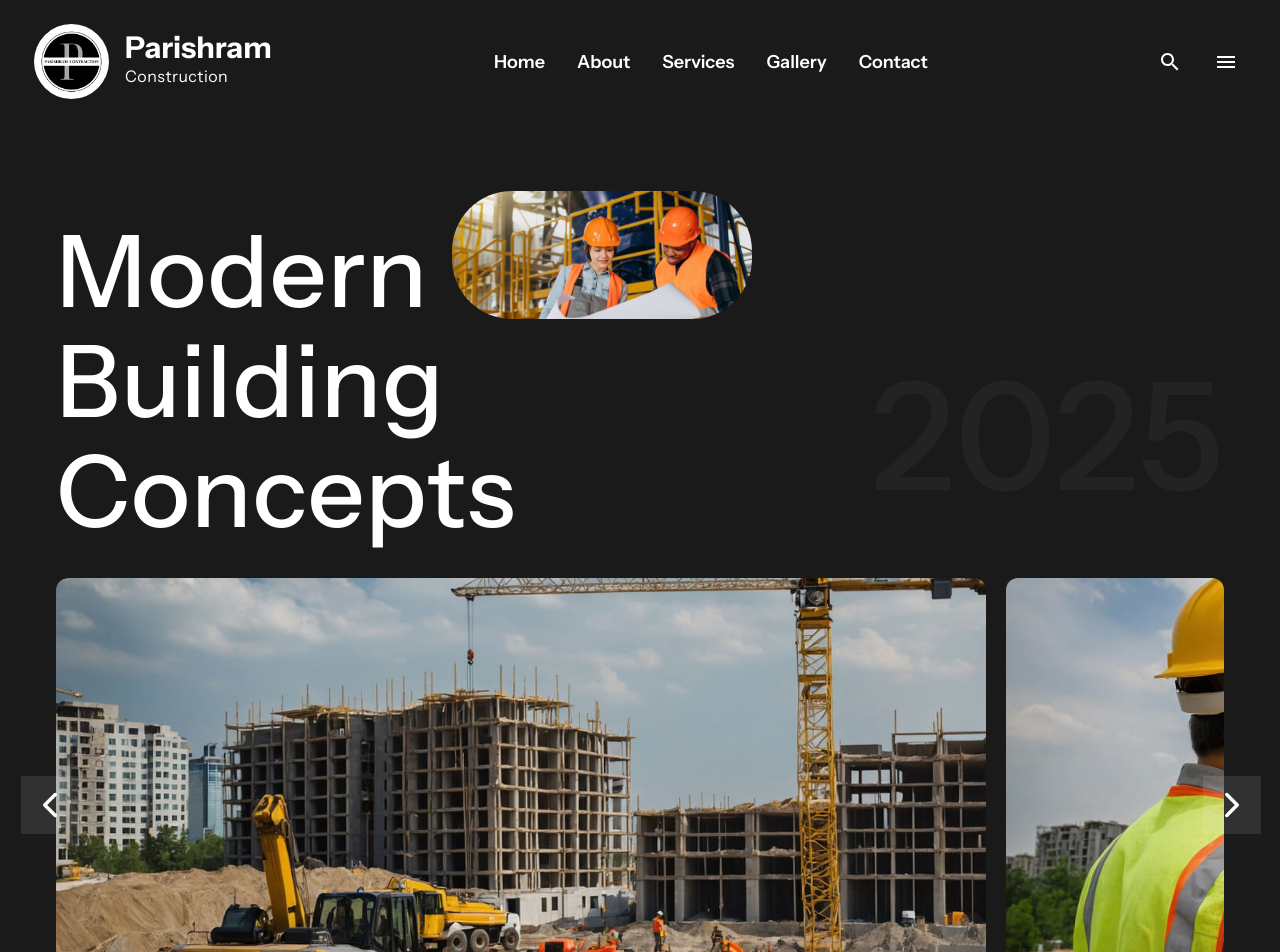
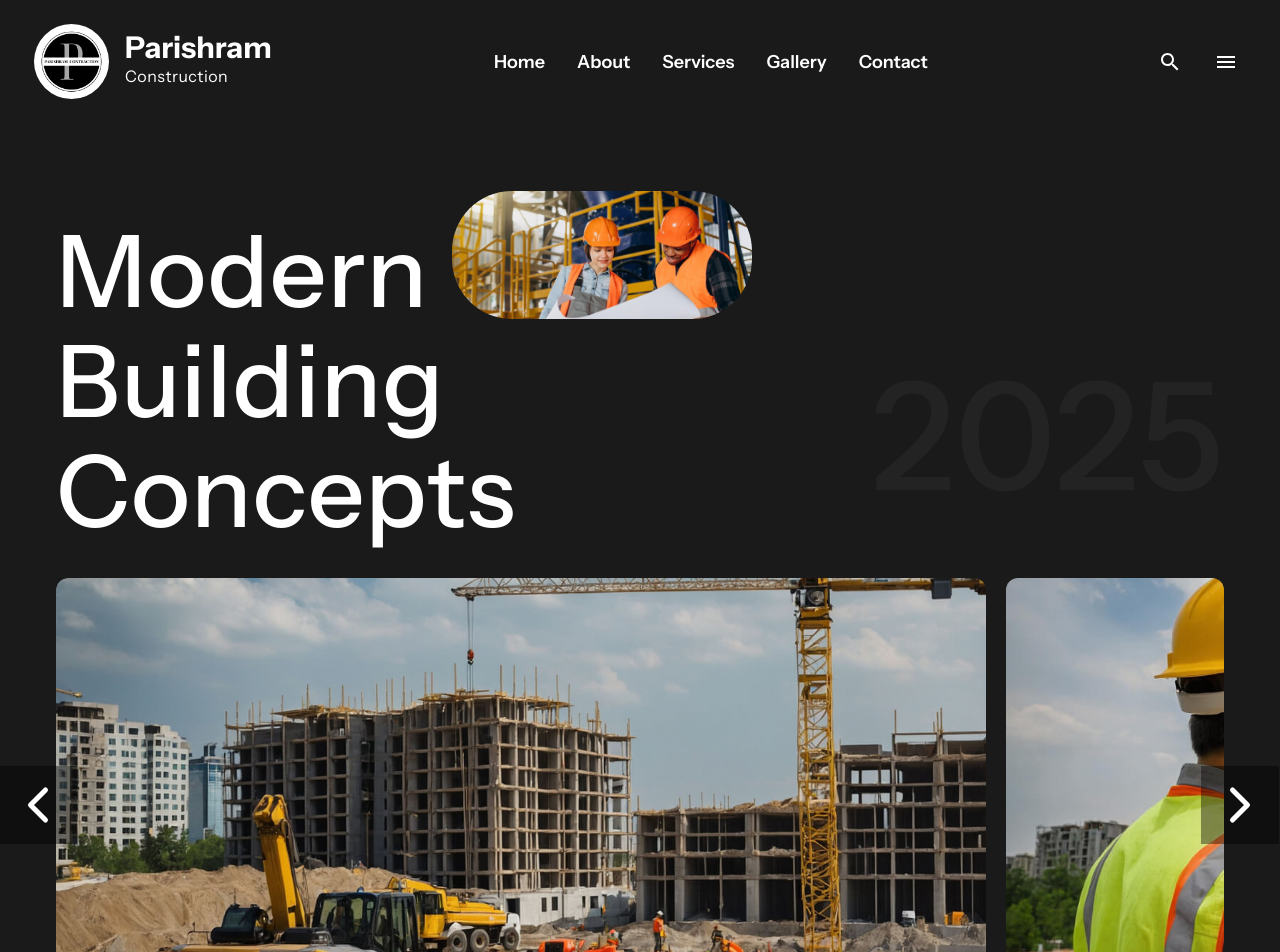
Before and after one commit to yash49766/Parishram-Contruction, a React (Vite) app: page / in a window 1280 px wide. Shown: the top 952 px of the page. Built offline with nearby package versions, Linux system fonts and the light colour scheme.

Commit message:
home page changes

```diff
--- a/src/component/home/header.jsx
+++ b/src/component/home/header.jsx
@@ -124,13 +124,13 @@ function Header() {
                             sx={{
                                 ...navButtonStyle,
                                 position: 'absolute',
-                                left: -35,
+                                left: -57,
                                 top: '50%',
                                 transform: 'translateY(-50%)',
                                 display: { xs: 'none', sm: 'flex' },
                             }}
                         >
-                            <ChevronLeft size={44} />
+                            <ChevronLeft size={60} />
                         </IconButton>
 
                         <Swiper
@@ -171,13 +171,13 @@ function Header() {
                             sx={{
                                 ...navButtonStyle,
                                 position: 'absolute',
-                                right: -37,
+                                right: -55,
                                 top: '50%',
                                 transform: 'translateY(-50%)',
                                 display: { xs: 'none', sm: 'flex' },
                             }}
                         >
-                            <ChevronRight size={44} />
+                            <ChevronRight size={60} />
                         </IconButton>
                     </Box>
                 </Box>
@@ -187,15 +187,15 @@ function Header() {
 }
 
 const navButtonStyle = {
-    bgcolor: 'rgba(255, 255, 255, 0.1)',
+    bgcolor: 'rgba(0,0,0,0.4)',
     color: 'white',
     '&:hover': {
-        bgcolor: 'rgba(255, 255, 255, 0.3)',
+        bgcolor: 'rgba(0,0,0,0.7)',
     },
-    width: 58,
-    height: 58,
+    width: 78,
+    height: 78,
     borderRadius: '0px',
-    transition: 'all 0.2s ease',
+    transition: 'all 0.3s ease',
     zIndex: 10,
 };
 
```
